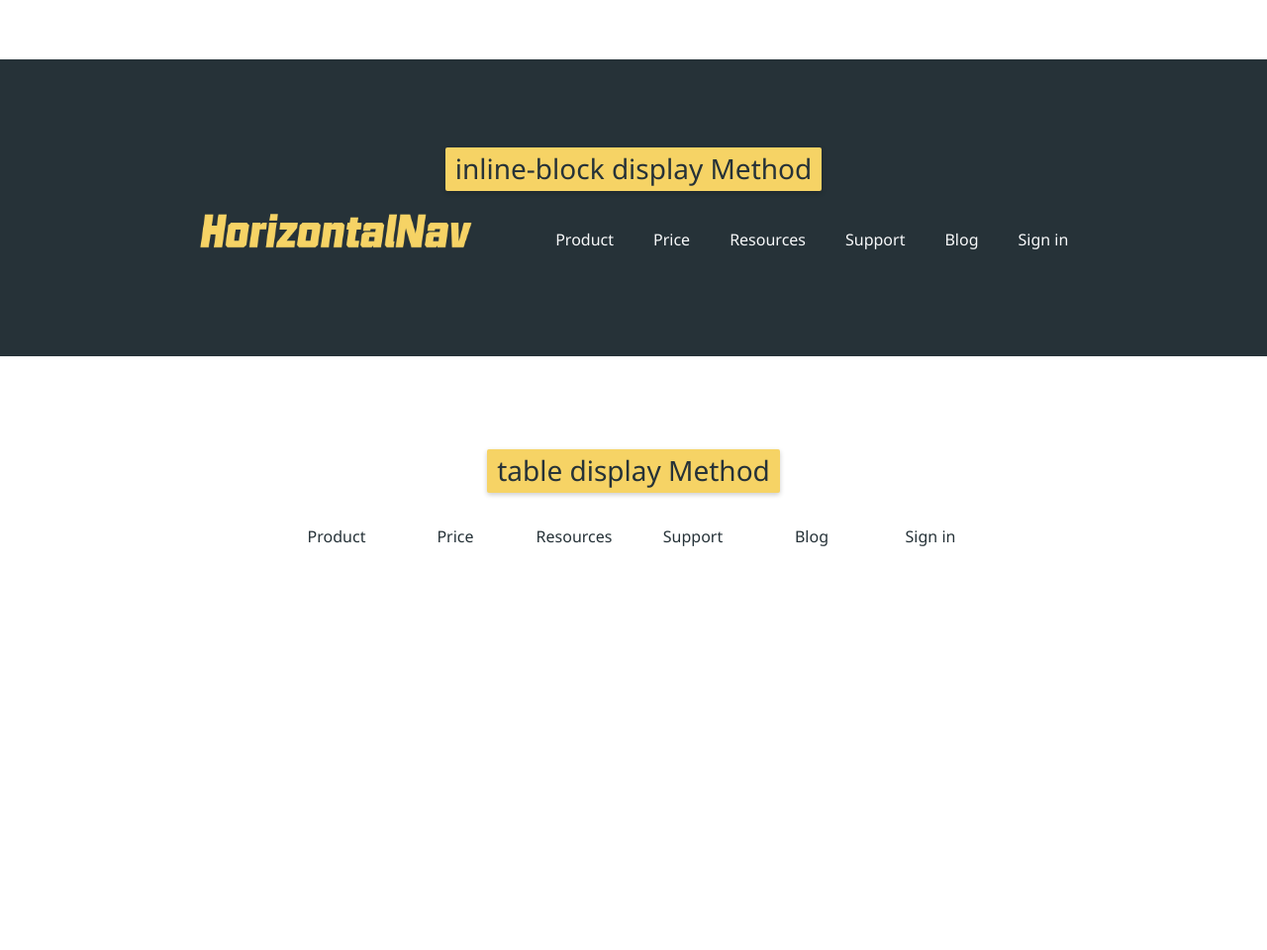
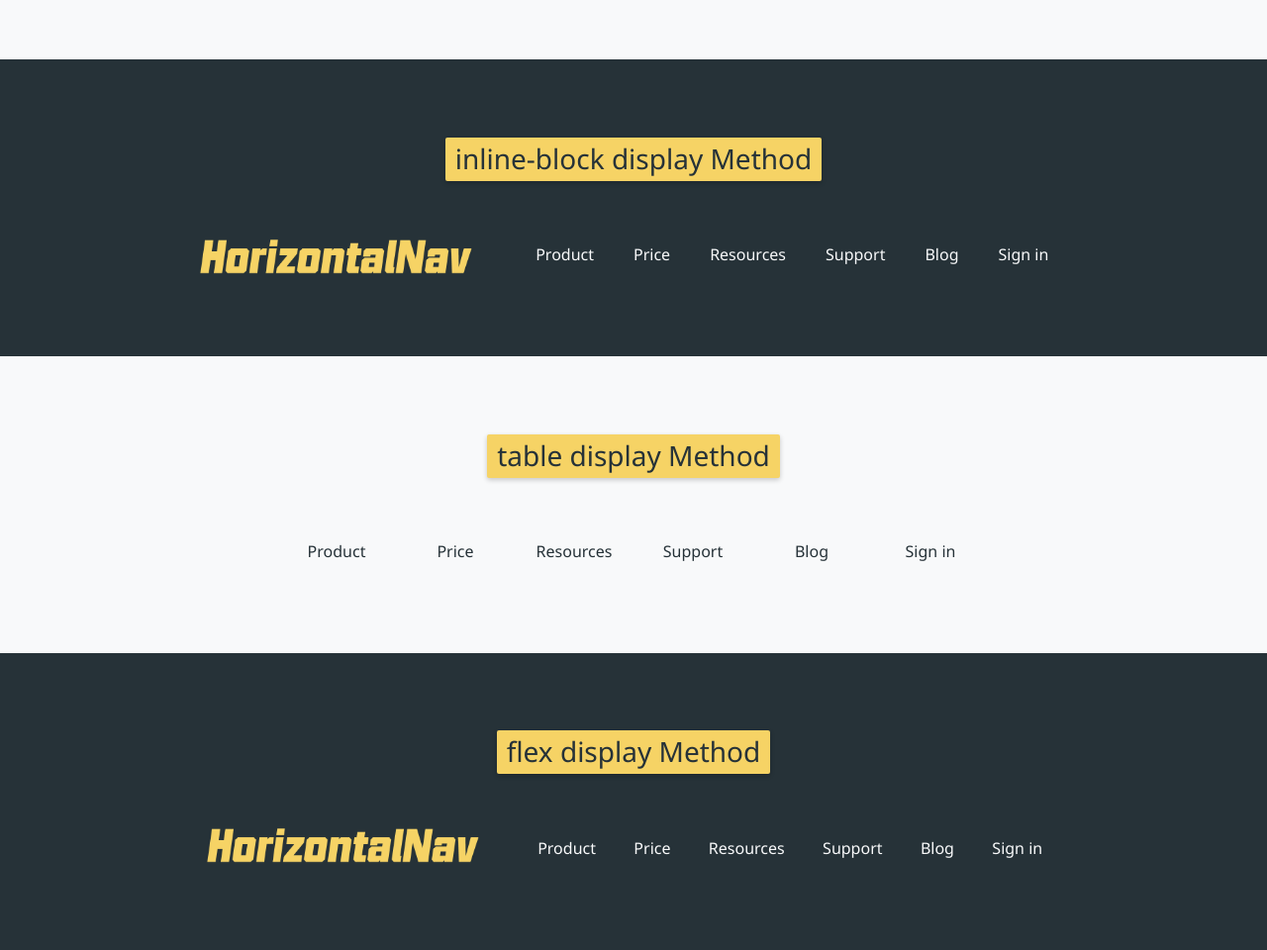
Before and after one commit to byodian/horizontal-navigation, a plain HTML site: page index.html in a window 1280 px wide. Shown: the part 1640-2600 px from the top of the page at 99% size. Before the commit the page ends 2300 px from the top, so only its background shows below. Drawn offline with Linux system fonts and the light colour scheme.

Commit message:
build: flex display method

```diff
--- a/css/main.css
+++ b/css/main.css
@@ -21,14 +21,13 @@
 
 /* Header */
 .page-header {
-  position: relative;
   height: 100vh;
   min-height: 600px;
   background-color: var(--yellow);
 }
 
 .method {
-  margin-bottom: 20px;
+  margin-bottom: 50px;
 }
 
 .method span {
@@ -79,35 +78,14 @@
   font-family: '黑体', sans-serif;
 }
 
-.navbar {
-  height: 58px;
-  border-radius: 5px;
-  min-height: 58px;
-}
-
-/* Inherit the color value of navbar-dark element  */
+/* Inherit the color value of bg-* element in utilities.css */
 .navbar-brand,
 .nav-link {
   color: inherit;
 }
 
-.navbar-brand {
-  height: 58px;
-  margin: 0 20px;
-}
-
 .navbar-logo {
   height: 36px;
-}
-
-.navbar-nav,
-.nav-item,
-.nav-link {
-  height: 100%;
-}
-
-.nav-item {
-  padding: 5px 0;
 }
 
 .navbar-nav {
@@ -135,13 +113,12 @@
   }
 
   .navbar-brand {
-    /* 内部元素居中对齐 */
-    text-align: inherit;
     width: 100%;
     margin: 0;
   }
 
   .navbar-nav {
+    margin-top: 20px;
     padding-left: 0;
   }
 }
@@ -159,8 +136,11 @@
 /* Float method */
 .float-left .navbar-brand,
 .float-left .nav-item {
-  height: 100%;
   float: left;
+}
+
+.float-left .navbar-brand {
+  margin-top: 7px;
 }
 
 /* Inline-block display method */
@@ -172,8 +152,6 @@
 }
 
 .inline-block .navbar-brand {
-  /* height: 58px */
-  height: 100%;
   vertical-align: middle;
 }
 
@@ -210,3 +188,48 @@
 .table-item:hover .table-link {
   color: var(--orange);
 }
+
+/* Flexbox display method */
+.navbar-flex-container {
+  display: flex;
+  align-items: center;
+}
+
+.flex-nav {
+  display: flex;
+  justify-content: center;
+  flex-wrap: wrap;
+  margin-bottom: 0;
+}
+
+.flex-item {
+  flex: 1 1 auto;
+  border-radius: 2px;
+  max-width: 8em;
+}
+
+.flex-link {
+  display: block;
+  padding: .8em 1.2em;
+  color:#f8f9fa;
+  text-align: center;
+}
+
+.flex-item:hover {
+  background-color: var(--gray-light);
+}
+
+.flex-item:hover a{
+  color: var(--gray-dark);
+}
+
+@media screen and (max-width: 1201px) {
+  .navbar-flex-container {
+    flex-direction: column;
+  }
+
+  .flex-nav {
+    margin-top: 20px;
+    padding: 0;
+  }
+}
--- a/css/utilities.css
+++ b/css/utilities.css
@@ -38,21 +38,17 @@
   top: 0;
 }
 
-/* Center an element horizontally and vertically */
-/* when the element of unknown width and */
-.center {
-  position: absolute;
-  left: 50%;
-  top: 50%;
-  transform: translate(-50%, -50%);
-}
-
 /* Background */
 .bg-dark {
   background-color: #263238;
   color: #f8f9fa;
 }
 
+.bg-light {
+  background-color: #f8f9fa;
+  color: #263238;
+}
+
 /* Create block formatting context*/
 .bfc {
   display: inline-block;
--- a/index.html
+++ b/index.html
@@ -5,7 +5,7 @@
   <meta charset="UTF-8">
   <meta name="viewport" content="width=device-width, initial-scale=1.0">
   <meta http-equiv="X-UA-Compatible" content="ie=edge">
-  <title>Horizontal Navigation Menu | byodian</title>
+  <title>Horizontal Navigation | byodian</title>
   <link rel="shortcut icon" href="./img/favicon.ico" type="image/x-icon">
   <link rel="stylesheet" href="css/reset.css">
   <link rel="stylesheet" href="css/base.css">
@@ -16,7 +16,7 @@
 <body>
   <div class="container">
     <header class="section page-header">
-      <h1 class="h1 center">Horizontal Navigation Menu</h1>
+      <h1 class="h1">Horizontal Navigation</h1>
       <a href="https://github.com/byodian/horizontal-navigation-menu" class="github-corner"
         aria-label="View source on GitHub">
         <svg width="80" height="80" viewBox="0 0 250 250" class="github-icon">
@@ -40,7 +40,7 @@
         <span>flex display</span>
       </p>
     </section>
-    <section class="section section--nav">
+    <section class="section section--nav bg-light">
       <h3 class="method"><span>float Method</span></h3>
       <nav class="navbar float-left">
         <a class="navbar-brand" href="#">
@@ -76,27 +76,27 @@
         </a>
         <ul class="navbar-nav nav-light">
           <li class="nav-item">
-            <a href="#" class="nav-link nav-link--light">Product</a>
+            <a href="#" class="nav-link">Product</a>
           </li>
           <li class="nav-item">
-            <a href="#" class="nav-link nav-link--light">Price</a>
+            <a href="#" class="nav-link">Price</a>
           </li>
           <li class="nav-item">
-            <a href="#" class="nav-link nav-link--light">Resources</a>
+            <a href="#" class="nav-link">Resources</a>
           </li>
           <li class="nav-item">
-            <a href="#" class="nav-link nav-link--light">Support</a>
+            <a href="#" class="nav-link">Support</a>
           </li>
           <li class="nav-item">
-            <a href="#" class="nav-link nav-link--light">Blog</a>
+            <a href="#" class="nav-link">Blog</a>
           </li>
           <li class="nav-item">
-            <a href="#" class="nav-link nav-link--light">Sign in</a>
+            <a href="#" class="nav-link">Sign in</a>
           </li>
         </ul>
       </nav>
     </section>
-    <section class="section section--nav">
+    <section class="section section--nav bg-light">
       <h3 class="method"><span>table display Method</span></h3>
       <nav class="table-navbar">
         <ul class="table-nav">
@@ -121,6 +121,34 @@
         </ul>
       </nav>
     </section>
+    <section class="section section--nav bg-dark">
+      <h3 class="method"><span>flex display Method</span></h3>
+      <nav class="navbar-flex-container">
+        <a class="flex-brand" href="#">
+          <img class="navbar-logo" src="./img/logo.png" alt="logo">
+        </a>
+        <ul class="flex-nav">
+          <li class="flex-item">
+            <a href="#" class="flex-link">Product</a>
+          </li>
+          <li class="flex-item">
+            <a href="#" class="flex-link">Price</a>
+          </li>
+          <li class="flex-item">
+            <a href="#" class="flex-link">Resources</a>
+          </li>
+          <li class="flex-item">
+            <a href="#" class="flex-link">Support</a>
+          </li>
+          <li class="flex-item">
+            <a href="#" class="flex-link">Blog</a>
+          </li>
+          <li class="flex-item">
+            <a href="#" class="flex-link">Sign in</a>
+          </li>
+        </ul>
+      </nav>
+    </section>
   </div>
 </body>
 
```
